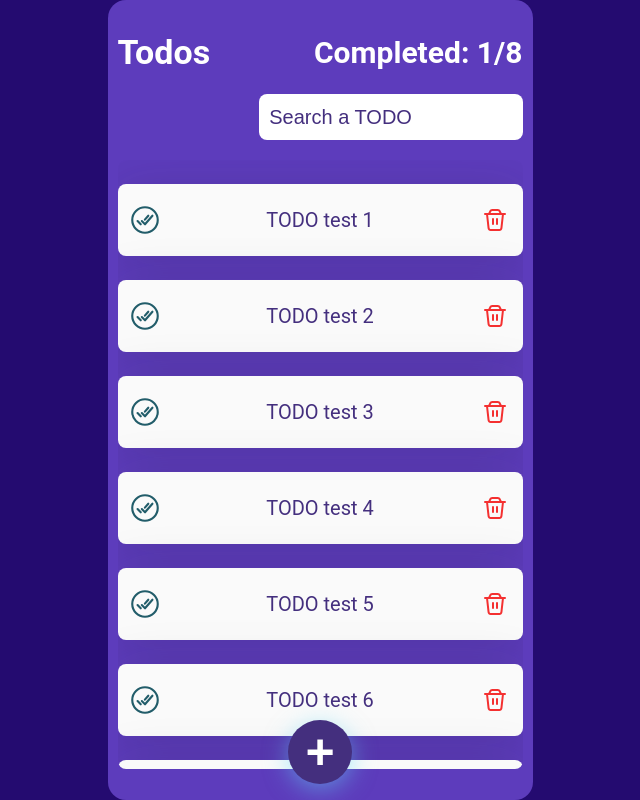
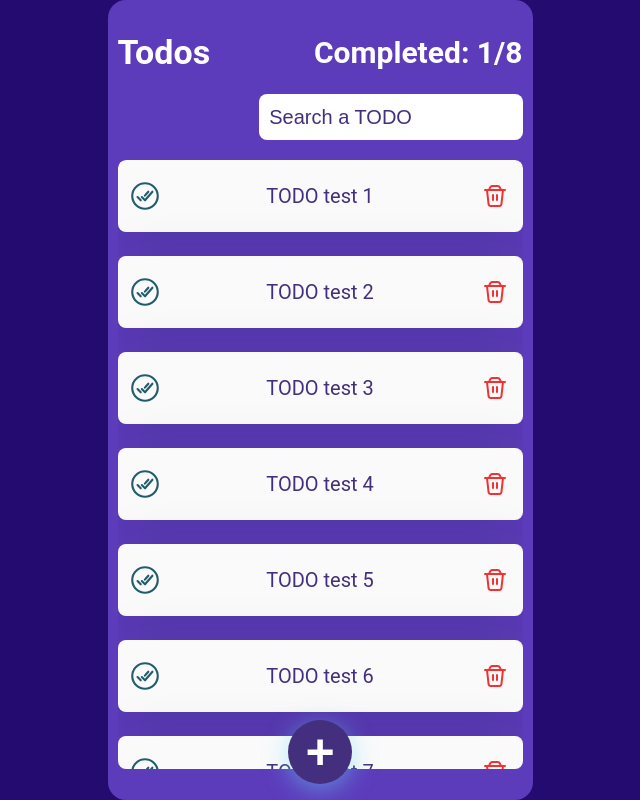
Before and after one commit to SpidySamurai/React-To-Do, a React (Create React App) app: page / in a window 1280 px wide. Shown: the whole page, without its empty margins (320-960 px from the left). Built offline with nearby package versions, Linux system fonts and the light colour scheme.

Commit message:
Update: title and styles added, container gap added

```diff
--- a/src/ui/TodoCompletedList/TodoCompletedList.css
+++ b/src/ui/TodoCompletedList/TodoCompletedList.css
@@ -1,3 +1,5 @@
 .TodoCompletedList-container h2 {
   color: white;
+  font-size: 2.8rem;
+  padding-bottom: 2rem;
 }
--- a/src/ui/TodoCompletedList/index.js
+++ b/src/ui/TodoCompletedList/index.js
@@ -5,7 +5,7 @@ function TodoCompletedList(props) {
   return (
     <section className="TodoCompletedList-container">
       {!props.loading && props.searchedCompletedTodos.length > 0 && (
-        <h2>Completed TODOS</h2>
+        <h2>Completed Todos</h2>
       )}
       <ul>
         {!props.loading && props.searchedCompletedTodos.map(props.render)}
--- a/src/ui/TodoItem/TodoItem.css
+++ b/src/ui/TodoItem/TodoItem.css
@@ -2,7 +2,6 @@
   display: flex;
   justify-content: center;
   align-items: center;
-  margin-top: 24px;
 
   background-color: #fafafa;
   border-radius: 8px;
--- a/src/ui/TodoList/TodoList.css
+++ b/src/ui/TodoList/TodoList.css
@@ -1,6 +1,10 @@
 ul {
+  display: flex;
+  flex-direction: column;
+  gap:2.4rem;
+
   margin: 0;
-  padding: 0 0 56px 0;
+  padding-bottom: 2.6rem;
   list-style: none;
 }
 
```
